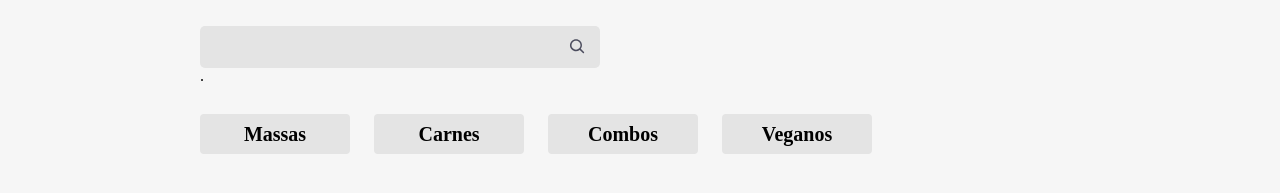
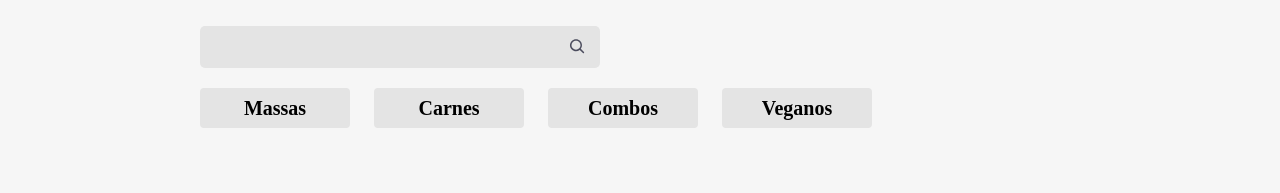
Before and after one commit to Odisseu93/aluroni, a React (Create React App) app: page / in a window 1280 px wide. Shown: the part 557-750 px from the top of the page. Built offline with nearby package versions, Linux system fonts and the light colour scheme; a web font is replaced by a local one.

Commit message:
Fazendo os filtros funcionarem

```diff
--- a/package.json
+++ b/package.json
@@ -10,6 +10,7 @@
     "@types/node": "^16.11.62",
     "@types/react": "^18.0.21",
     "@types/react-dom": "^18.0.6",
+    "classnames": "^2.3.2",
     "normalize.css": "^8.0.1",
     "react": "^18.2.0",
     "react-dom": "^18.2.0",
--- a/src/pages/Filtros/index.tsx
+++ b/src/pages/Filtros/index.tsx
@@ -1,17 +1,28 @@
+import React from "react";
 import filtros from "./filtros.json";
 import styles from './Filtros.module.scss';
+import classNames from 'classnames';
 
 type IOpcao = typeof filtros[0];
 
-export default function Filtros() {
+interface Props {
+  filtro: number | null;
+  setFiltro: React.Dispatch<React.SetStateAction<number | null>>
+}
+
+export default function Filtros({ filtro, setFiltro }: Props) {
 
   function selecionarFiltro(opcao: IOpcao) {
-
+    if (filtro === opcao.id) return setFiltro(null);
+    return setFiltro(opcao.id);
   }
   return (
     <div className={styles.filtros}>
       {filtros.map(opcao => (
-        <button className={styles.filtros__filtro} key={opcao.id} onClick={() => selecionarFiltro(opcao)}>
+        <button className={classNames({
+          [styles.filtros__filtro]: true,
+          [styles['filtros__filtro--ativo']]: filtro === opcao.id
+        })} key={opcao.id} onClick={() => selecionarFiltro(opcao)}>
           {opcao.label}
         </button>
       ))}
--- a/src/pages/cardapio/index.tsx
+++ b/src/pages/cardapio/index.tsx
@@ -6,6 +6,7 @@
 
 export default function Cardapio() {
   const [busca, setBusca] = useState("");
+  const [filtro, setFiltro] = useState<number | null>(null);
   return (
     <main>
       <nav className={styles.menu}>
@@ -19,9 +20,9 @@
       <section className={styles.cardapio}>
         <h3 className={styles.cardapio__titulo}>Cardápio</h3>
         <Buscador busca={busca} setBusca={setBusca} />
-        .{styles.cardapio__}
-        <div className={styles.cardapio__filtros}></div>
-        <Filtros />
+        <div className={styles.cardapio__filtros}>
+          <Filtros filtro={filtro} setFiltro={setFiltro} />
+        </div>
       </section>
     </main>
   )
```
Also changed, not shown: 1 other file (tests, documents, lock files or other folders).
